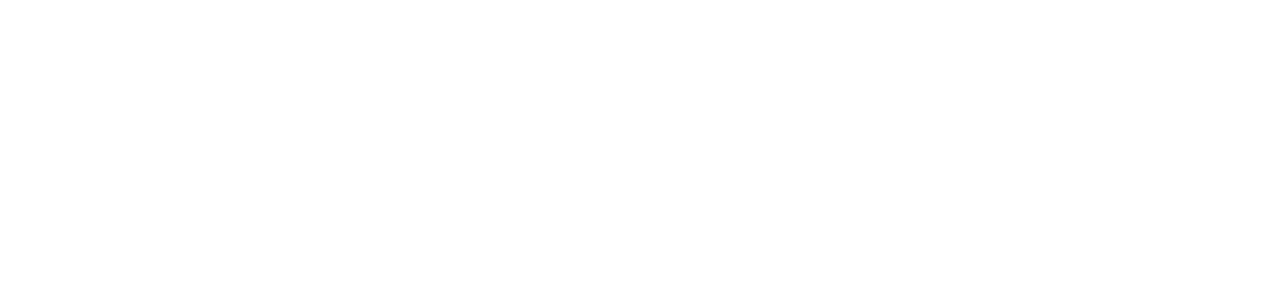
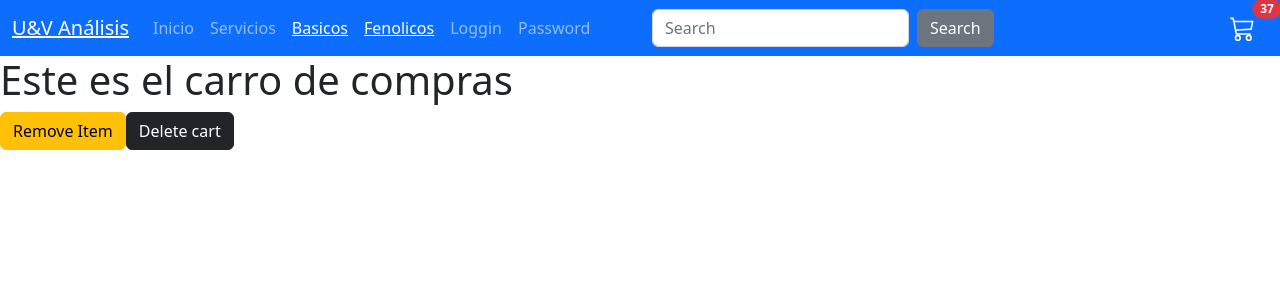
Before and after one commit to gondelsol/React-JS, a React (Create React App) app: page /cart in a window 1280 px wide. Shown: the top 300 px of the page. Built offline with nearby package versions, Linux system fonts and the light colour scheme.

Commit message:
contexto

```diff
--- a/src/components/Cart/Cart.js
+++ b/src/components/Cart/Cart.js
@@ -1,19 +1,22 @@
-import React, { useContext } from "react";
+import { useContext } from "react";
 import { useParams } from "react-router-dom";
 import { CartContext } from "../CartContext/CartContext";
 
-
 const Cart = () => {
 
-    const carro = useContext (CartContext);
+useParams();
 
+const context = useContext (CartContext);
 
-useParams();
+console.log(context);
 
     return (
     <>
         <h1>Este es el carro de compras</h1>
-        <p>{carro}</p>
+
+        <button type="button" class="btn btn-warning" onClick={()=>removeItem()}>Remove Item</button>
+        <button type="button" class="btn btn-dark" onClick={()=>clear()}>Delete cart</button>
+
     </>
     );
 }
--- a/src/components/CartContext/CartContext.js
+++ b/src/components/CartContext/CartContext.js
@@ -1,14 +1,46 @@
-import { Children, createContext, useState } from "react";
+import { createContext, useState } from "react";
 
 export const CartContext = createContext ();
 
-const CartContextProvider = ({Children}) => {
+const CartContextProvider = ({children}) => {
 
-    const [cartList, setcartList] = useState ([]);
+    const [cartList, setCartList] = useState ([]);
+
+    const addToCart = (item) => {
+        setCartList ([
+            ...cartList,
+            item
+        ]);
+    }
+
+    const addItem = (item, qty) => {
+        const found = cartList.found(el => el.include === item.id);
+        const findDuplicated = (found, cartList) => {
+            cartList.forEach(element => {
+                if (found.id === element.id) { return element.cartList = qty + element.cartList}
+            });
+        }
+        if (found) {findDuplicated(found, cartList)} else { setCartList ( [...cartList, item])}
+    }
+
+    const clear = () => {
+        setCartList([]);
+    }
+
+    const removeItem = (id) => {
+        const result = cartList.filter(el => el.id !== parseInt(id));
+        setCartList (result);
+    }
+
+    const isInCar = (item) => {
+        const found = cartList.find(el => el.id === item.id)
+        console.log (found);
+    }
+
 
     return (
-        <CartContext.Provider value={cartList}>
-        {Children}
+        <CartContext.Provider value={{cartList, addToCart, addItem, clear, removeItem, isInCar}}>
+        {children}
         </CartContext.Provider>
 
     );
--- a/src/components/CartWidget.js
+++ b/src/components/CartWidget.js
@@ -1,7 +1,10 @@
+import { Link } from "react-router-dom";
+
 const CartWidget = () => {
 
     return (
         <>
+        <Link to={'/cart'}>
         <button type="button" className="btn btn-primary position-relative">
             <svg xmlns="http://www.w3.org/2000/svg" width="25" height="25" fill="White" className="bi bi-cart3" viewBox="0 0 16 16">
                 <path d="M0 1.5A.5.5 0 0 1 .5 1H2a.5.5 0 0 1 .485.379L2.89 3H14.5a.5.5 0 0 1 .49.598l-1 5a.5.5 0 0 1-.465.401l-9.397.472L4.415 11H13a.5.5 0 0 1 0 1H4a.5.5 0 0 1-.491-.408L2.01 3.607 1.61 2H.5a.5.5 0 0 1-.5-.5zM3.102 4l.84 4.479 9.144-.459L13.89 4H3.102zM5 12a2 2 0 1 0 0 4 2 2 0 0 0 0-4zm7 0a2 2 0 1 0 0 4 2 2 0 0 0 0-4zm-7 1a1 1 0 1 1 0 2 1 1 0 0 1 0-2zm7 0a1 1 0 1 1 0 2 1 1 0 0 1 0-2z"/>
@@ -11,6 +14,8 @@
                 {/*<span class="visually-hidden">Productos seleccionados</span>*/}
             </span>
         </button>
+        </Link>
+
         </>
 
     );
--- a/src/components/ItemList/ItemList.js
+++ b/src/components/ItemList/ItemList.js
@@ -19,9 +19,8 @@
             id={item.id}
             name={item.name}
             resumen={item.resumen}
-            image={item.image}
+            image={item.image} />
 
-           />
         ))}
 
       </div>
--- a/src/components/NavBar/Navbar.js
+++ b/src/components/NavBar/Navbar.js
@@ -46,7 +46,6 @@
         <button className="btn btn-secondary" type="submit">Search</button>
 </form>
 
-
   <CartWidget />
   </div>
 
```
